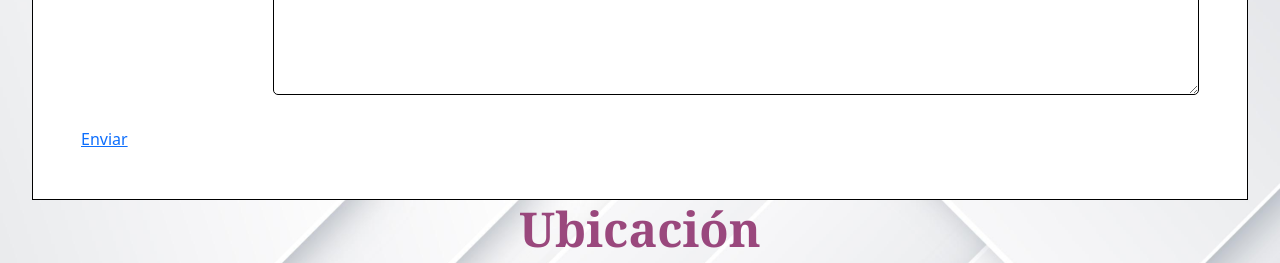
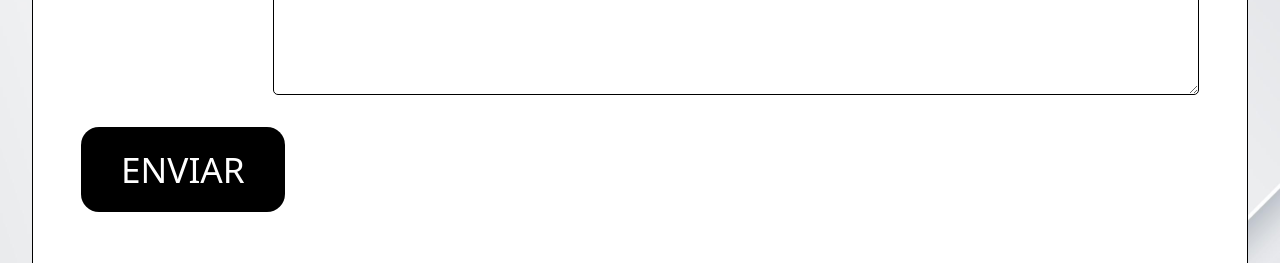
Before and after one commit to Vale-78/Est-ticaIntegral, a plain HTML site: page index.html in a window 1280 px wide. Shown: the part 6900-7163 px from the top of the page. Drawn offline with nearby package versions, Linux system fonts and the light colour scheme; a web font is replaced by a local one.

Commit message:
Estilos a sección contacto.

```diff
--- a/style.css
+++ b/style.css
@@ -345,6 +345,24 @@ main #contacto .sidebar h1 {
     height: 20rem;
 
 }
+#contacto .boton-primario{
+    background-color: var(--negro);
+}
+
+#contacto .boton-secundario{
+    background-color: var(--colorFondo);
+
+}
+#contacto .boton {
+    text-decoration: none;
+    border-radius: 18px;
+    display: inline-block;
+    color: var(--blanco);
+    font-size: 2.2rem;
+    padding: 1rem 2.5rem;
+    margin-bottom: 2rem;
+    text-transform: uppercase;
+}
 
 /*-----------------------FOOTER------------------------*/
 footer{
```
